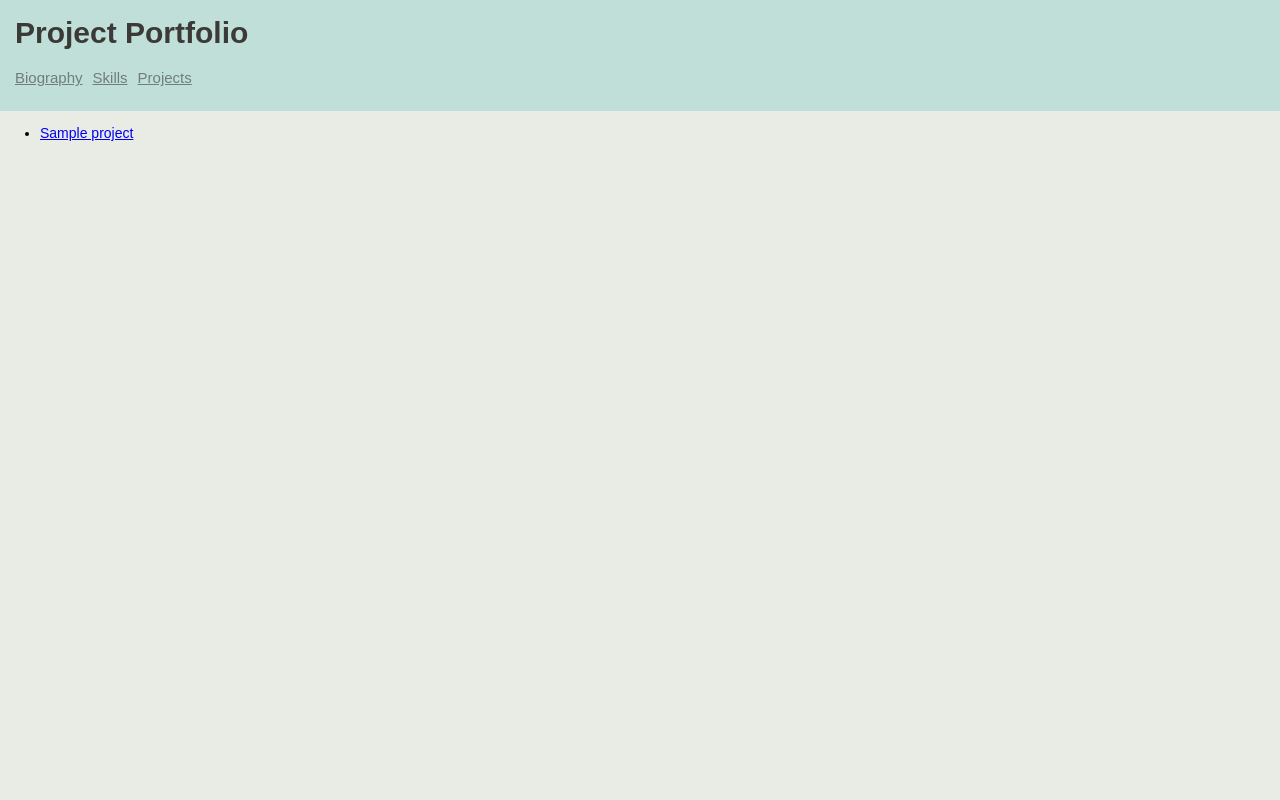
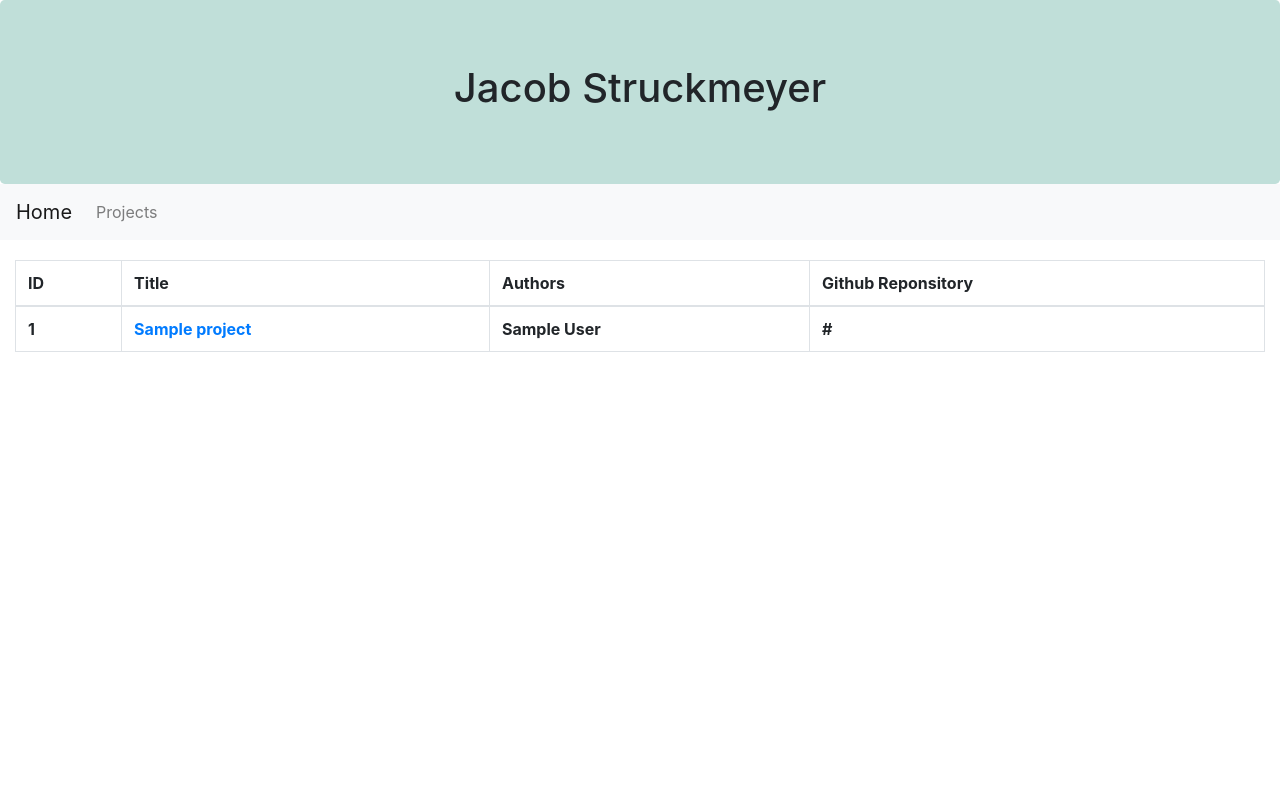
Before and after one commit to cake404/portfoliowebsite, a Django app: page /projects/ in a window 1280 px wide. Run offline with Django 3.2, Linux system fonts and the light colour scheme; tables that the repository leaves empty hold one stand-in row (values such as "Sample post"); lists and menus that the app fills with data are empty; some libraries are stand-ins or nearby versions.

Commit message:
Worked on the index page and creating a navbar

```diff
--- a/projectsapp/models.py
+++ b/projectsapp/models.py
@@ -16,3 +16,13 @@ class Project(models.Model):
 
     def __str__(self):
         return self.title
+
+    def authors_string(self):
+        authors_text = ''
+        for author in self.authors.all():
+            authors_text += ', ' + author.__str__()
+
+        if authors_text:
+            authors_text = authors_text[2:]
+
+        return authors_text
--- a/projectsapp/templates/projectsapp/index.html
+++ b/projectsapp/templates/projectsapp/index.html
@@ -6,13 +6,36 @@
 
 
 {% if project_list %}
-    <ul>
-    {% for project in project_list %}
-        <li><a href="/projects/{{ project.id }}/">{{ project.title }}</a></li>
-    {% endfor %}
-    </ul>
+    <div class="container-fluid">
+    <div class="row">
+    <div class="col-md-12">
+        <table class="table table-bordered">
+            <thead>
+                <tr>
+                    <th scope="col">ID</th>
+                    <th scope="col">Title</th>
+                    <th scope="col">Authors</th>
+                    <th scope="cole">Github Reponsitory</th>
+                </tr>
+            </thead>
+            <tbody>
+                {% for project in project_list %}
+                    <tr>
+                        <th scope="col">{{project.id}}</th>
+                        <th scope="col"><a href="{% url 'projectsapp:project_detail' project.id %}">{{project.title}}</a></th>
+                        <th scope="col">{{project.authors_string}}</th>
+                        <th scope="col">{{project.github_link}}</th>
+                    </tr>
+                {% endfor %}
+            </tbody>
+        </table>
+    </div>
+    </div>
+    </div>
+
 {% else %}
     <p>No projects are available.</p>
 {% endif %}
 
+
 {% endblock %}
--- a/static/css/style.css
+++ b/static/css/style.css
@@ -1,42 +1,3 @@
-#container {
-    font: 14px "Century Gothic", Futura, sans-serif;
+#title {
+    background-color: #c0dfd9;
 }
-
-#header {
-    background-color: #c0dfd9;
-    height: auto;
-    padding: 15px;
-    display: flex;
-    flex-direction: column;
-
-}
-#branding {
-    float: left;
-}
-
-#branding h1 {
-    margin: 0 0 8px;
-    font-size: 30px;
-    line-height: 1.2;
-    color: #3b3a36;
-}
-
-#options {
-    display: flex;
-    flex-direction: row;
-}
-
-.option {
-    color: #727c7a;
-}
-
-.option h1 {
-    font-weight: normal;
-    padding-right: 10px;
-    font-size: 15px;
-}
-
-body {
-    margin: 0px;
-    background-color: #e9ece5;
-}
--- a/templates/main_template.html
+++ b/templates/main_template.html
@@ -1,43 +1,38 @@
 {% load static %}
 
+<link rel="stylesheet" href="https://stackpath.bootstrapcdn.com/bootstrap/4.2.1/css/bootstrap.min.css" integrity="sha384-GJzZqFGwb1QTTN6wy59ffF1BuGJpLSa9DkKMp0DgiMDm4iYMj70gZWKYbI706tWS" crossorigin="anonymous">
+<script src="https://code.jquery.com/jquery-3.3.1.slim.min.js" integrity="sha384-q8i/X+965DzO0rT7abK41JStQIAqVgRVzpbzo5smXKp4YfRvH+8abtTE1Pi6jizo" crossorigin="anonymous"></script>
+<script src="https://cdnjs.cloudflare.com/ajax/libs/popper.js/1.14.6/umd/popper.min.js" integrity="sha384-wHAiFfRlMFy6i5SRaxvfOCifBUQy1xHdJ/yoi7FRNXMRBu5WHdZYu1hA6ZOblgut" crossorigin="anonymous"></script>
+<script src="https://stackpath.bootstrapcdn.com/bootstrap/4.2.1/js/bootstrap.min.js" integrity="sha384-B0UglyR+jN6CkvvICOB2joaf5I4l3gm9GU6Hc1og6Ls7i6U/mkkaduKaBhlAXv9k" crossorigin="anonymous"></script>
 <link rel="stylesheet" type="text/css" href="{% static 'css/style.css' %}">
-
 <html>
-
-    <div id="container">
-
-        <div id="header">
-            <title>
-                {% block title %}Page Title{% endblock %}
-            </title>
-            <div id="branding">
-                <h1 id="site-name">
-                    Project Portfolio
-                </h1>
-            </div>
-            <div id="options">
-                <div class="option">
-                    <h1><u>Biography</u></h1>
-                </div>
-                <div class="option">
-                    <h1><u>Skills</u></h1>
-                </div>
-                <div class="option">
-                    <h1><u>Projects</u></h1>
-                </div>
-            </div>
+<body>
+    <main role="main">
+        <div class="jumbotron text-center" style="margin-bottom:0" id="title">
+            <h1>Jacob Struckmeyer</h1>
         </div>
 
-        <div id="content">
-            <body>
+        <nav class="navbar navbar-expand-lg navbar-light bg-light">
+            <a class="navbar-brand" href="#">Home</a>
+            <button class="navbar-toggler" type="button" data-toggle="collapse" data-target="#navbarSupportedContent" aria-controls="navbarSupportedContent" aria-expanded="false" aria-label="Toggle navigation">
+            <span class="navbar-toggler-icon"></span>
+            </button>
 
+            <div class="collapse navbar-collapse" id="navbarSupportedContent">
+            <ul class="navbar-nav mr-auto">
+                <li class="nav-item">
+                <a class="nav-link" href="{% url 'projectsapp:index' %}">Projects</a>
+                </li>
+            </ul>
+            </div>
+        </nav>
+
+        <div style="padding-top: 20px">
             {% block content %}
                 Body content
             {% endblock %}
+        </div>
+    </main>
 
-            </body>
-        </div>
-        <div id="footer"></div>
-
-    </div>
+</body>
 </html>
```
Also changed, not shown: static/css/style_temp.css (added, +42 -0 lines), templates/main_template_temp.html (added, +39 -0 lines).
